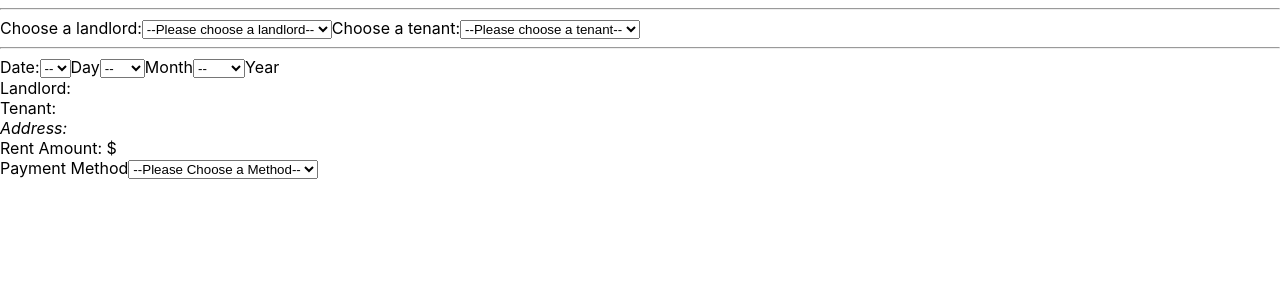
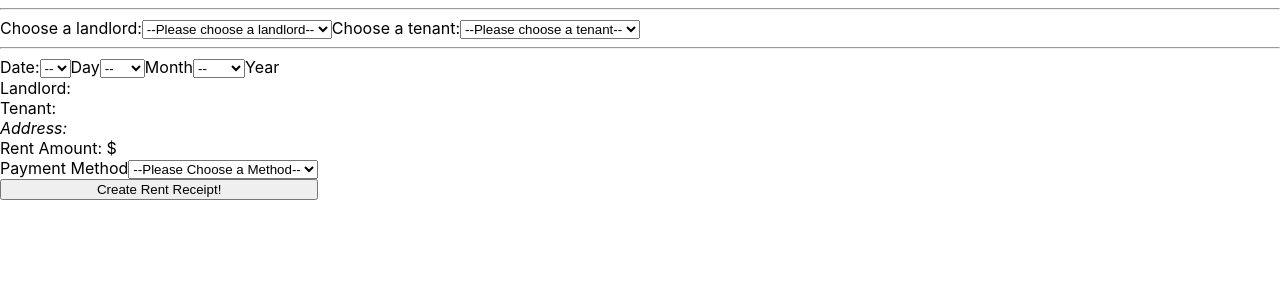
Before and after one commit to haphamo/rent-receipt-maker, a React (Create React App) app: page / in a window 1280 px wide. Shown: the top 300 px of the page. Built offline with nearby package versions, Linux system fonts and the light colour scheme.

Commit message:
adjusting temp styling, added display inline grid for main element

```diff
--- a/src/components/Landlord.js
+++ b/src/components/Landlord.js
@@ -63,7 +63,6 @@ const allTenants = {
   }
 }
 
-
 function Landlord() {
   const [landlord, setLandlord] = useState('')
   const [tenant, setTenant] = useState('')
@@ -127,7 +126,7 @@ function Landlord() {
         {landlord && getTenants(landlord)}
       </select>
       <hr></hr>
-      <main className="sample-receipt" style={{display: 'flex', flexDirection: 'column'}}>
+      <main className="sample-receipt" style={{display: 'inline-grid'}}>
 
         <date>Date:
           <label for="date-day">
@@ -167,7 +166,7 @@ function Landlord() {
           </select>
         </label>
 
-
+        <button >Create Rent Receipt!</button>
       </main>
     </section>
   );
```
